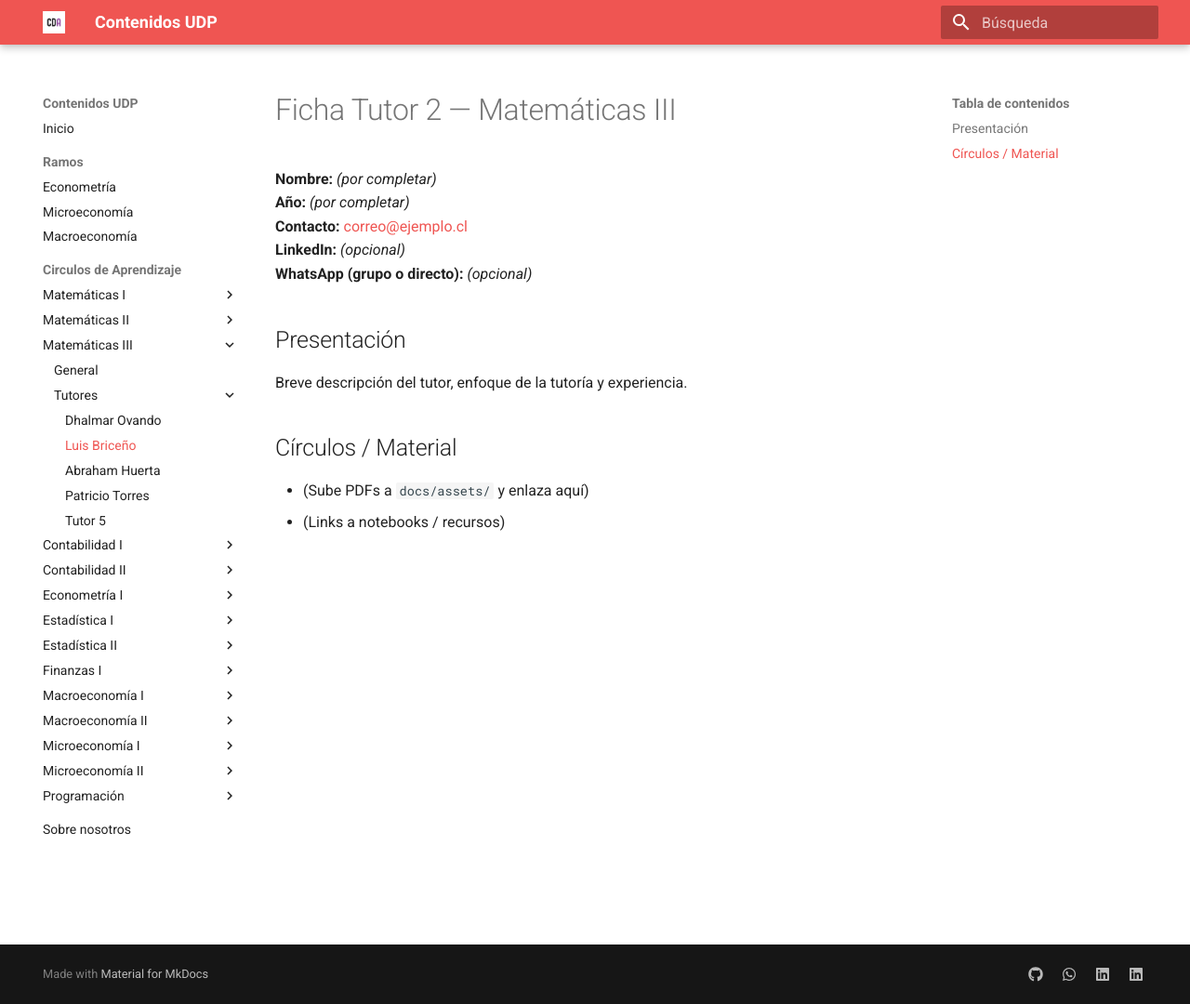
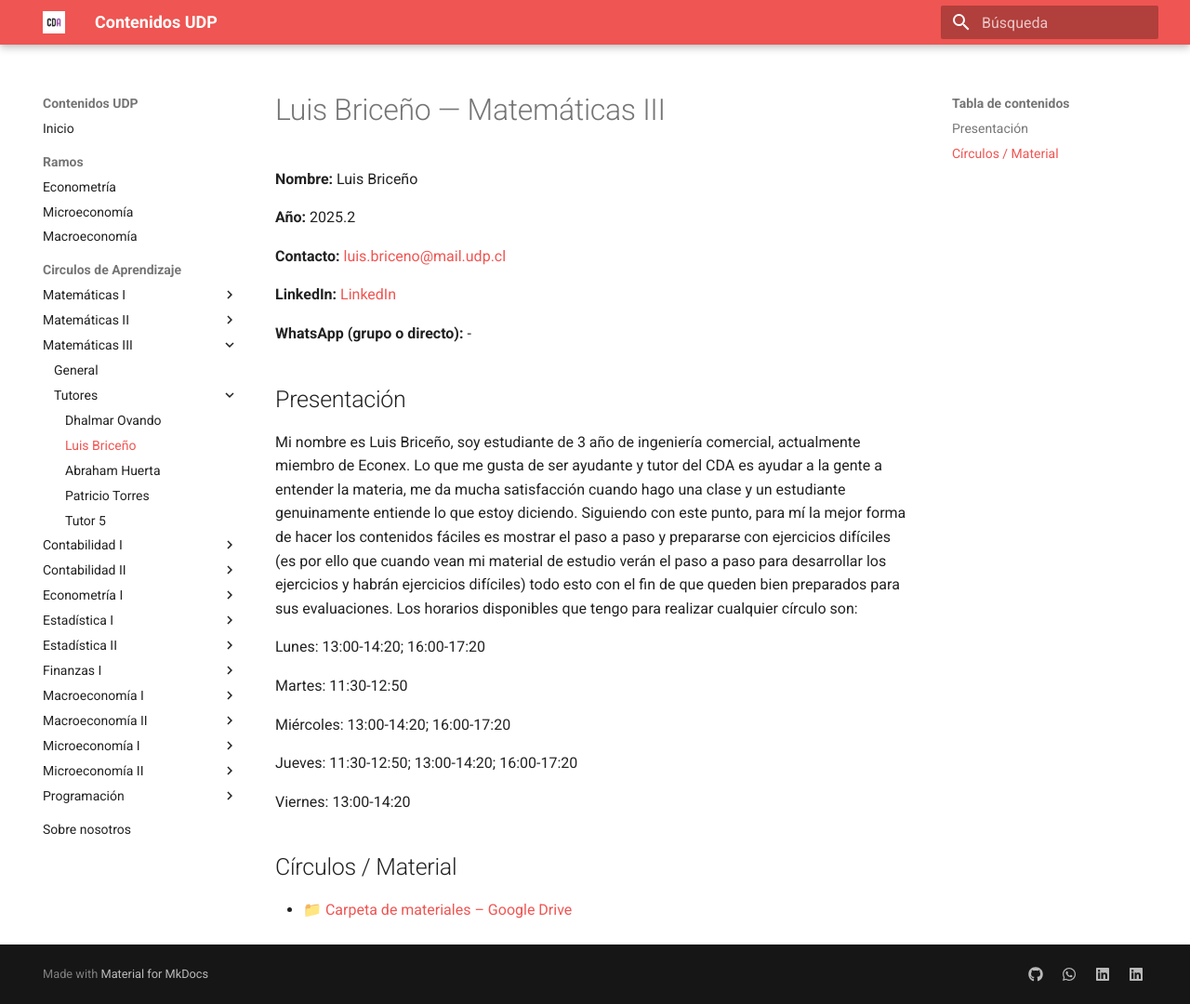
Before and after one commit to cda-fae/cda-fae, an MkDocs documentation site: the page built from docs/tutorias/matematicas-3/tutores/tutor2.md, in a window 1280 px wide and 1080 px high. Shown: the whole window at 93% size. Built offline with MkDocs 1.6.1 and Material for MkDocs 9.7.7, drawn with Linux system fonts in a browser that asks for light colours.

Commit message:
perfil mate3 luis briceño

```diff
--- a/docs/tutorias/matematicas-3/tutores/tutor2.md
+++ b/docs/tutorias/matematicas-3/tutores/tutor2.md
@@ -1,14 +1,31 @@
-# Ficha Tutor 2 — Matemáticas III
+# Luis Briceño  — Matemáticas III
 
-**Nombre:** _(por completar)_
-**Año:** _(por completar)_
-**Contacto:** [correo@ejemplo.cl](mailto:correo@ejemplo.cl)
-**LinkedIn:** _(opcional)_
-**WhatsApp (grupo o directo):** _(opcional)_
+**Nombre:** Luis Briceño
+
+**Año:** 2025.2
+
+**Contacto:** [luis.briceno@mail.udp.cl](mailto:luis.briceno@udp.cl?subject=Consulta%20Tutor%C3%ADas%20Matematicas3%20I)
+
+**LinkedIn:** [LinkedIn](https://www.linkedin.com/in/luis-guillermo-brice%C3%B1o-florida-279340301)
+
+**WhatsApp (grupo o directo):** -
 
 ## Presentación
-Breve descripción del tutor, enfoque de la tutoría y experiencia.
+
+Mi nombre es Luis Briceño, soy estudiante de 3 año de ingeniería comercial, actualmente miembro de Econex. Lo que me gusta de ser ayudante y tutor del CDA es ayudar a la gente a entender la materia, me da mucha satisfacción cuando hago una clase y un estudiante genuinamente entiende lo que estoy diciendo. Siguiendo con este punto, para mí la mejor forma de hacer los contenidos fáciles es mostrar el paso a paso y prepararse con ejercicios difíciles (es por ello que cuando vean mi material de estudio verán el paso a paso para desarrollar los ejercicios y habrán ejercicios difíciles) todo esto con el fin de que queden bien preparados para sus evaluaciones.
+Los horarios disponibles que tengo para realizar cualquier círculo son:
+
+Lunes: 13:00-14:20; 16:00-17:20
+
+Martes: 11:30-12:50
+
+Miércoles: 13:00-14:20; 16:00-17:20
+
+Jueves: 11:30-12:50; 13:00-14:20; 16:00-17:20
+
+Viernes: 13:00-14:20
+
 
 ## Círculos / Material
-- (Sube PDFs a `docs/assets/` y enlaza aquí)
-- (Links a notebooks / recursos)
+
+- 📁 [Carpeta de materiales – Google Drive](https://drive.google.com/drive/folders/1MHplXj7YMyVA0c8qX3rJ8OkiCREwBzX9?usp=sharing)
```
